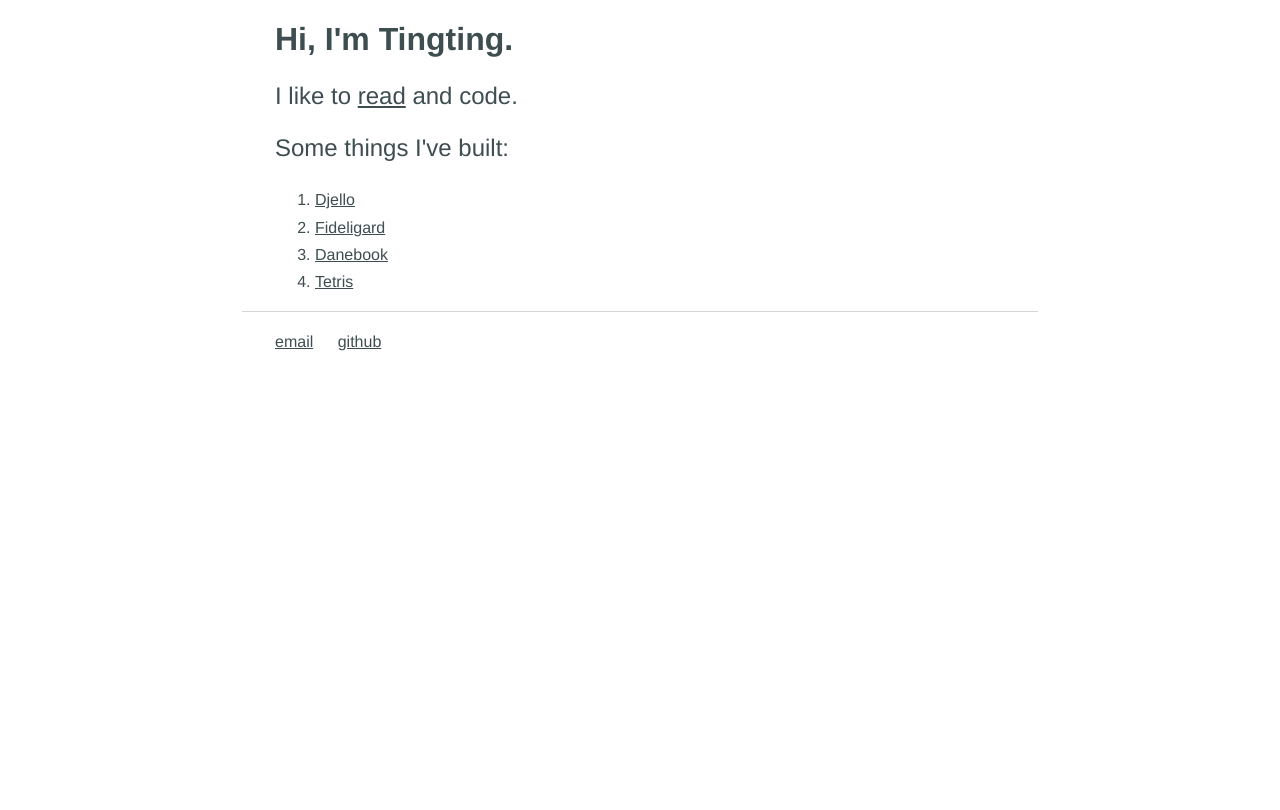
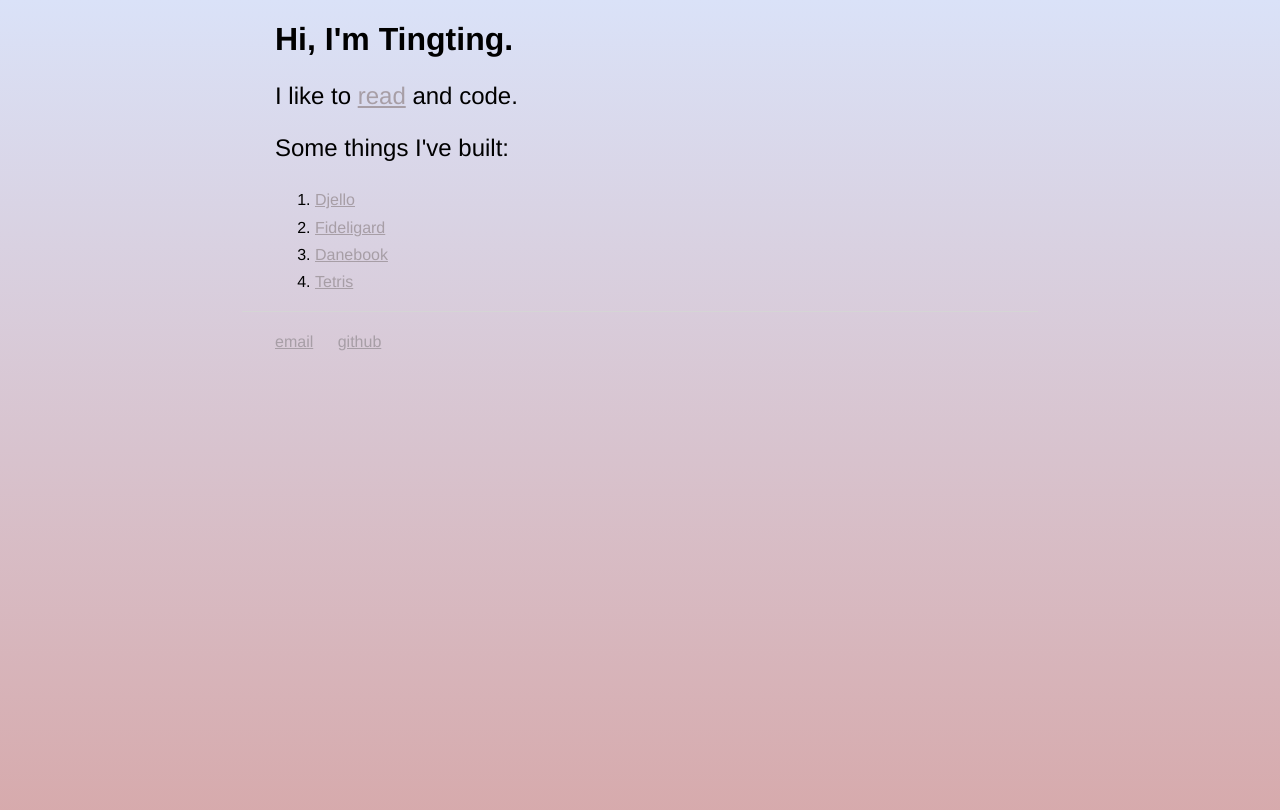
Before and after one commit to eating247/eating247.github.io, a Jekyll site: the page built from index.html, in a window 1280 px wide. Shown: the top 810 px of the page. Built offline with Jekyll 4.4.1, drawn with Linux system fonts in a browser that asks for light colours.

Commit message:
Add gradient + change link color

```diff
--- a/assets/css/styles.css
+++ b/assets/css/styles.css
@@ -3,8 +3,13 @@
 body {
   font-family: 'Futura', 'Helvetica', sans-serif;
   padding: 0;
-  color: #3E4E50;
-  /*background-color: #f8e8e5*/
+  background: #DAE2F8;  /* fallback for old browsers */
+  background: -webkit-linear-gradient(to top, #D6A4A4, #DAE2F8);  /* Chrome 10-25, Safari 5.1-6 */
+  background: linear-gradient(to top, #D6A4A4, #DAE2F8); /* W3C, IE 10+/ Edge, Firefox 16+, Chrome 26+, Opera 12+, Safari 7+ */
+  height: 100%;
+  margin: 0;
+  background-repeat: no-repeat;
+  background-attachment: fixed;
 }
 
 .container,
@@ -32,12 +37,12 @@ footer ul li {
 }
 
 a {
-  color: #3E4E50;
+  color: #a79ea6;
   text-decoration: underline;
 }
 
 a:hover {
-    color: #ccc;
+  color: #ccc;
 }
 
 p {
```
